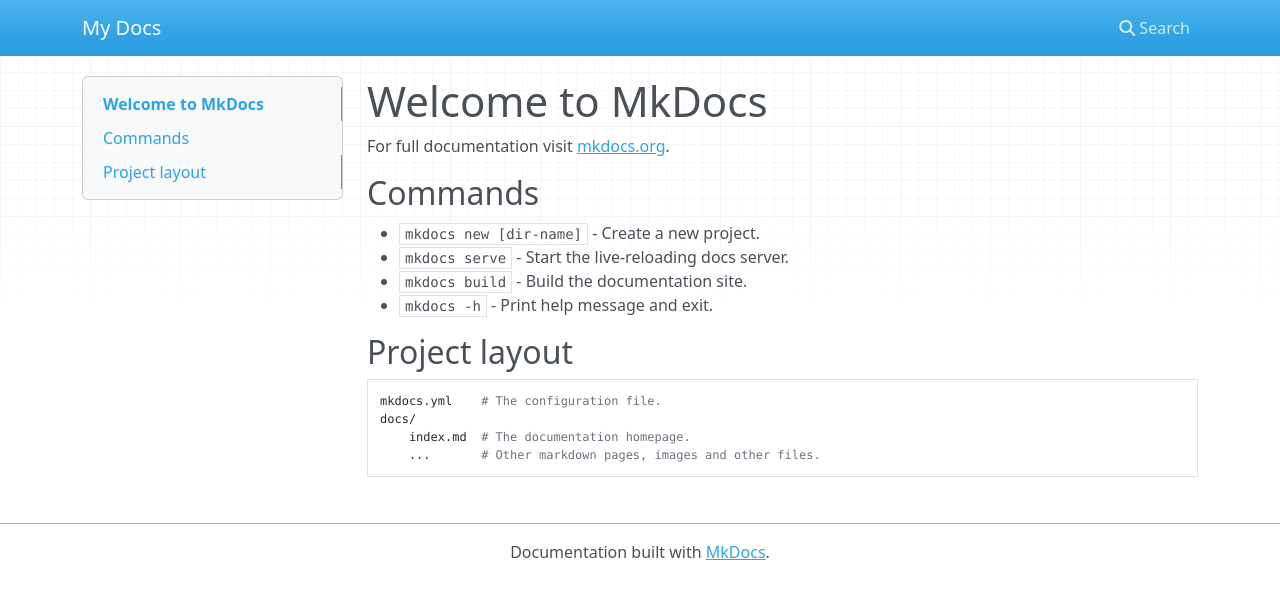
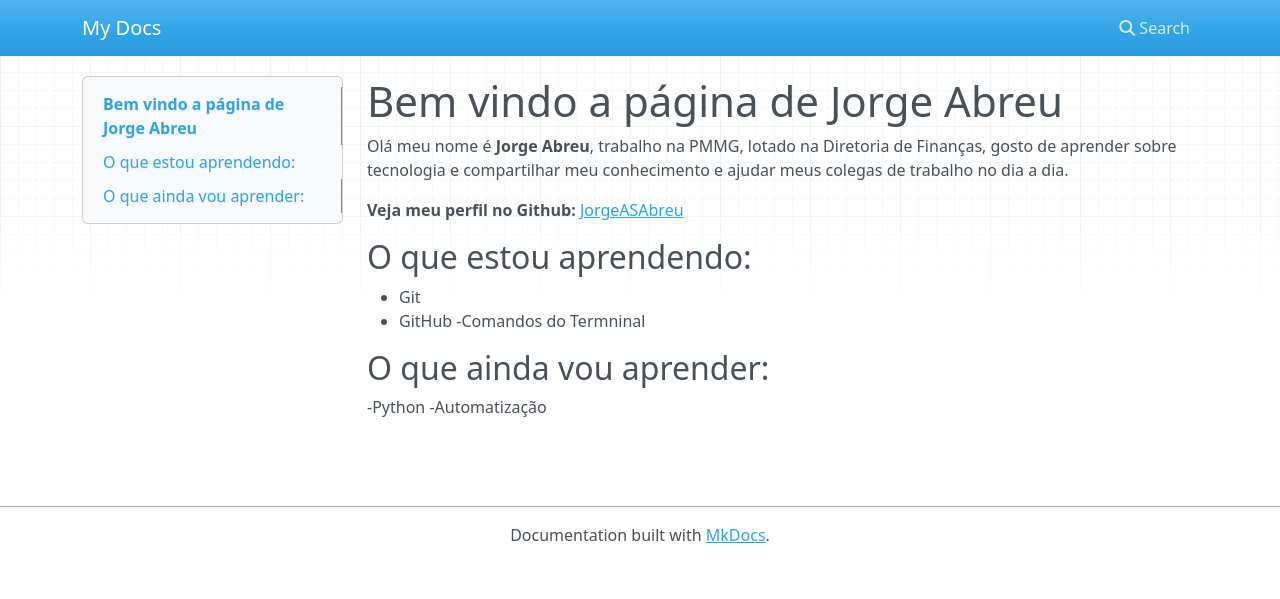
Before and after one commit to JorgeASAbreu/jorgeabreu, an MkDocs documentation site: the page built from docs/index.md, in a window 1280 px wide. Shown: the top 599 px of the page. Built offline with MkDocs 1.6.1, drawn with Linux system fonts in a browser that asks for light colours; nearby versions of some CDN libraries.

Commit message:
Altera texto da página

```diff
--- a/docs/index.md
+++ b/docs/index.md
@@ -1,17 +1,15 @@
-# Welcome to MkDocs
+# Bem vindo a página de Jorge Abreu
 
-For full documentation visit [mkdocs.org](https://www.mkdocs.org).
+Olá meu nome é **Jorge Abreu**, trabalho na PMMG, lotado na Diretoria de Finanças, gosto de aprender sobre tecnologia e compartilhar meu conhecimento e ajudar meus colegas de trabalho no dia a dia.
 
-## Commands
+**Veja meu perfil no Github:** [JorgeASAbreu](https://github.com/JorgeASAbreu)
 
-* `mkdocs new [dir-name]` - Create a new project.
-* `mkdocs serve` - Start the live-reloading docs server.
-* `mkdocs build` - Build the documentation site.
-* `mkdocs -h` - Print help message and exit.
+## O que estou aprendendo:
+- Git
+- GitHub
+-Comandos do Termninal
 
-## Project layout
+## O que ainda vou aprender:
 
-    mkdocs.yml    # The configuration file.
-    docs/
-        index.md  # The documentation homepage.
-        ...       # Other markdown pages, images and other files.
+-Python
+-Automatização
```
